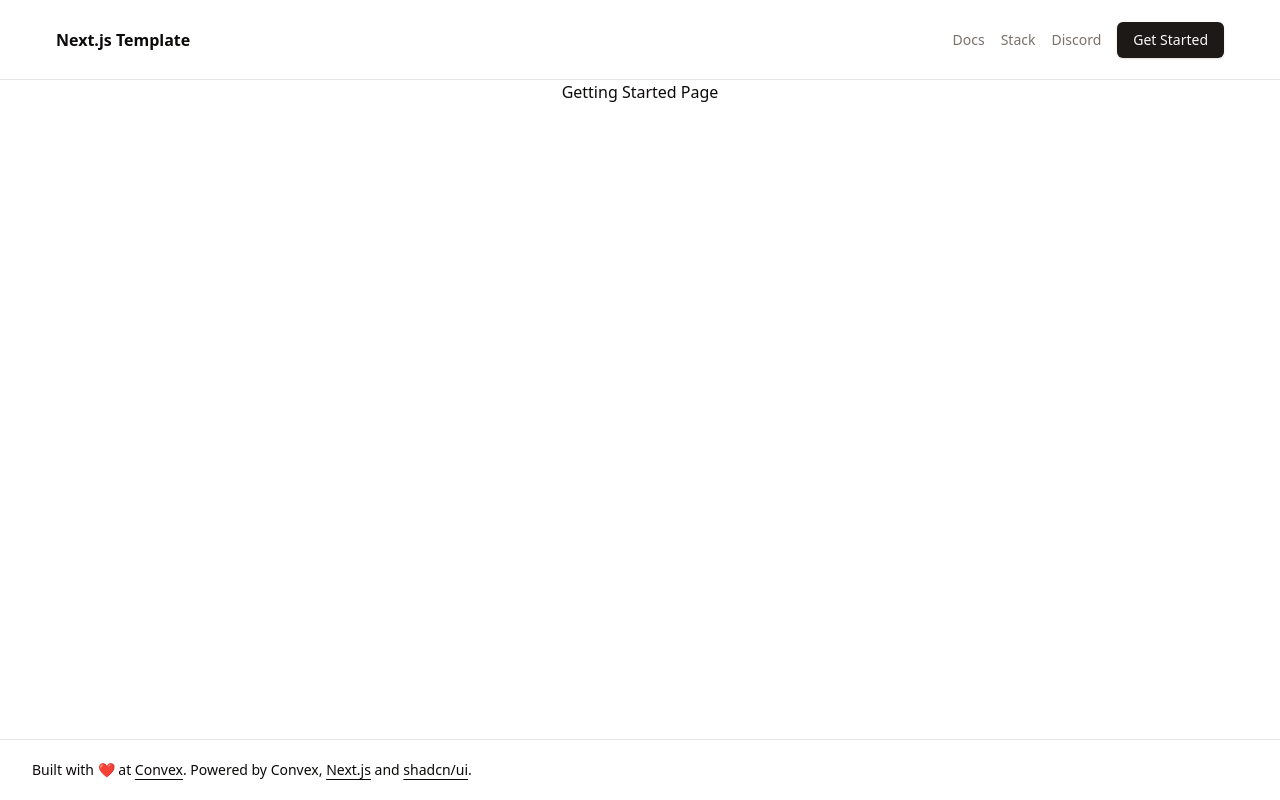
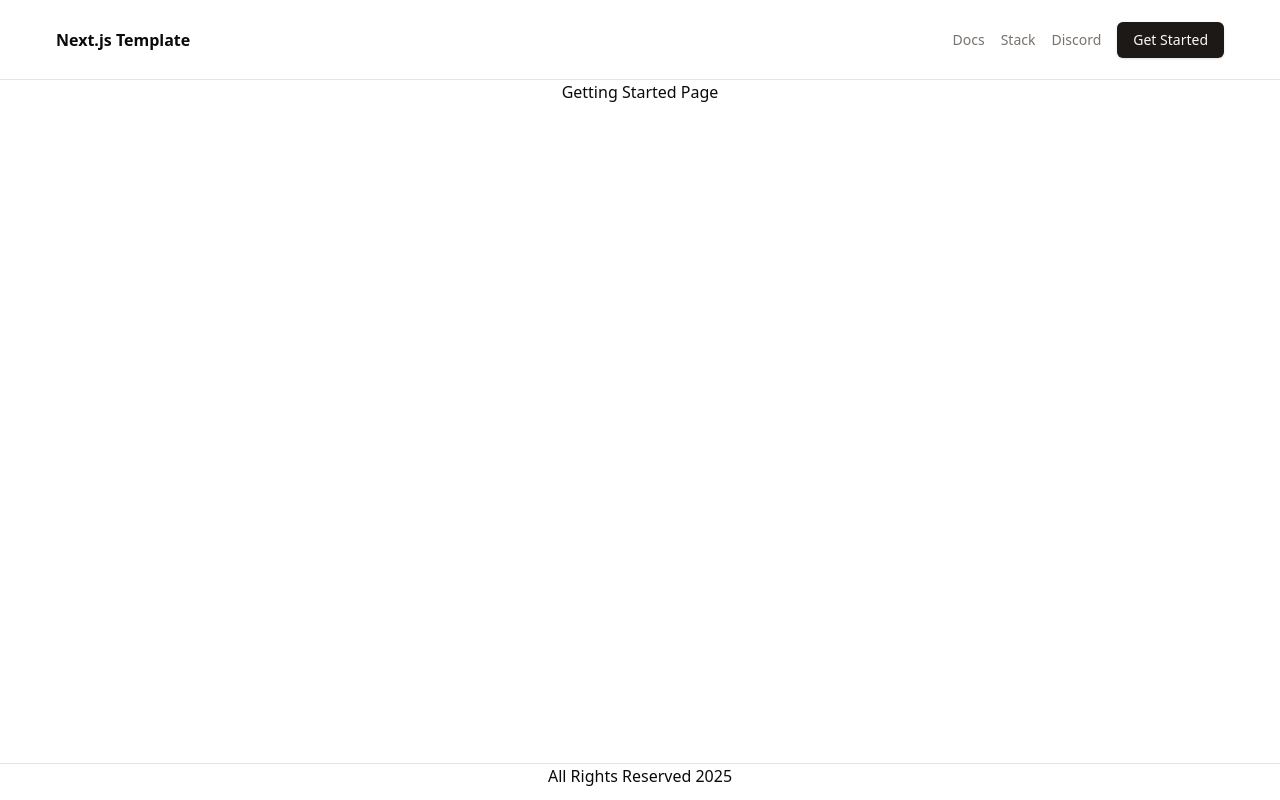
Before and after one commit to russellbanares322/chateu, a Next.js app: page / in a window 1280 px wide. Built offline with nearby package versions, Linux system fonts and the light colour scheme; what @convex-dev/auth would draw is missing.

Commit message:
feat: instantiate Footer component

```diff
--- a/app/(splash)/layout.tsx
+++ b/app/(splash)/layout.tsx
@@ -1,3 +1,4 @@
+import { Footer } from "@/components/Footer";
 import { Button } from "@/components/ui/button";
 import Link from "next/link";
 import { ReactNode } from "react";
@@ -20,28 +21,8 @@ export default function SplashPageLayout({
         </nav>
       </header>
       <main className="flex grow flex-col">{children}</main>
-      <footer className="border-t">
-        <div className="container py-4 text-sm leading-loose">
-          Built with ❤️ at{" "}
-          <FooterLink href="https://www.convex.dev/">Convex</FooterLink>.
-          Powered by Convex,{" "}
-          <FooterLink href="https://nextjs.org/">Next.js</FooterLink> and{" "}
-          <FooterLink href="https://ui.shadcn.com/">shadcn/ui</FooterLink>.
-        </div>
-      </footer>
+      <Footer />
     </div>
-  );
-}
-
-function FooterLink({ href, children }: { href: string; children: ReactNode }) {
-  return (
-    <Link
-      href={href}
-      className="underline underline-offset-4 hover:no-underline"
-      target="_blank"
-    >
-      {children}
-    </Link>
   );
 }
 
--- /dev/null
+++ b/components/Footer.tsx
@@ -0,0 +1,10 @@
+import React from "react";
+
+export function Footer() {
+  const currentYear = new Date(Date.now()).getFullYear();
+  return (
+    <footer className="border-t flex items-center justify-center my-3">
+      <p>All Rights Reserved {currentYear}</p>
+    </footer>
+  );
+}
```
